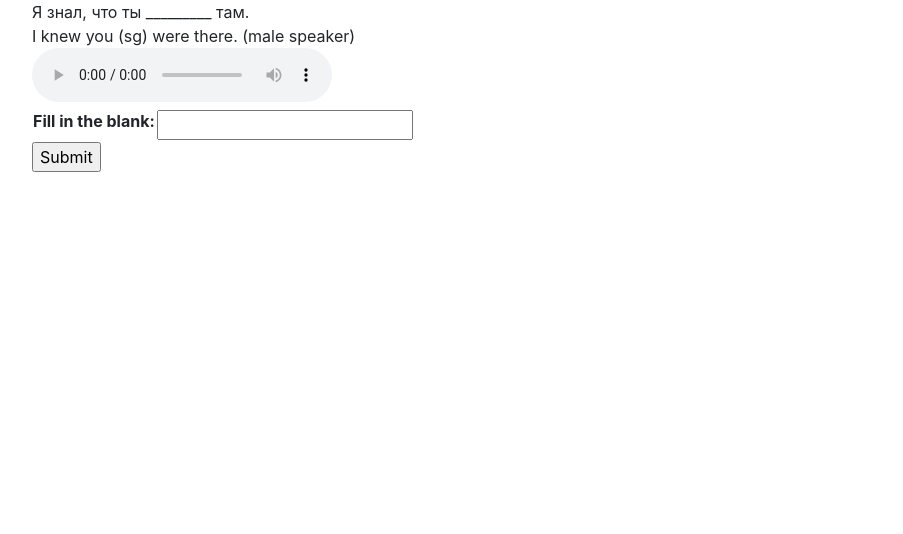
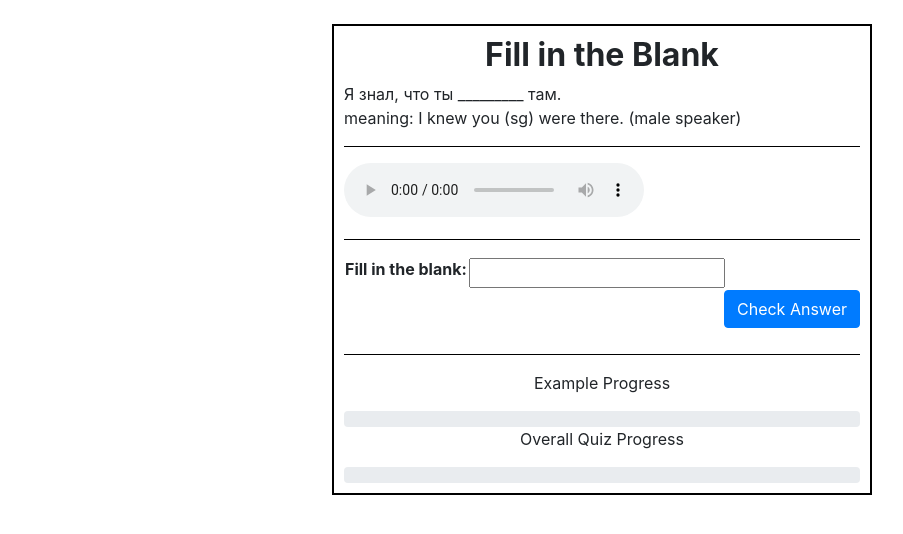
Before and after one commit to eliginsburging/RusKeyWebApp, a Django app: page /example/1/fitbquiz in a window 1280 px wide. Shown: the part 86-620 px from the top of the page, without its empty margins (38-941 px from the left). Run offline with Django 3.2, Linux system fonts and the light colour scheme; the visitor is signed in with stand-in values (Sample User, id 1); data comes from the database, SQL or seed files in the repository; some libraries are stand-ins or nearby versions.

Commit message:
quiz functionality working; styling changes; need to work out progress bars

```diff
--- a/ruskeyverbs/models.py
+++ b/ruskeyverbs/models.py
@@ -64,7 +64,7 @@ class Example(models.Model):
     example_audio = models.CharField(max_length=40)
 
     def __str__(self):
-        return self.translation_text
+        return self.verb.infinitive + ' ' + self.translation_text
 
 
 class PerformancePerExample(models.Model):
@@ -76,4 +76,8 @@ class PerformancePerExample(models.Model):
     due_date = models.DateField()
 
     def __str__(self):
-        return str(self.due_date)
+        return (str(self.due_date)
+                + ' '
+                + str(self.example.verb.infinitive)
+                + ' '
+                + self.example.translation_text)
--- /dev/null
+++ b/ruskeyverbs/static/ruskeyverbs/css/quiz_styles.css
@@ -0,0 +1,44 @@
+.quiz-box {
+  border: 2px solid black;
+  padding: 10px;
+  }
+h2 {
+  text-align: center; font-weight: bold
+}
+h3 {
+  text-align: center;
+
+}
+hr {
+  border-color:black
+}
+.eval_box {
+  border: 2px solid black; padding: 10px
+}
+
+.bold {
+  font-weight: bold;
+}
+
+.correct {
+  background-color: #00cc00;
+  text-align: center;
+}
+
+.correctanswer {
+  color: #00cc00;
+}
+
+.incorrect {
+  background-color: #ff2b3c;
+  text-align: center;
+}
+.center {
+  text-align: center;
+}
+
+
+.eval_header {
+  font-weight: bold;
+  border: 1px solid black;
+}
--- a/ruskeyverbs/templates/ruskeyverbs/base_generic.html
+++ b/ruskeyverbs/templates/ruskeyverbs/base_generic.html
@@ -57,11 +57,9 @@
           </nav>
         </div> <!-- /col-sm-12 -->
       </div> <!--/row -->
-      <div class="row">
-        <div class="col-sm-12">
-          {% block content %}{% endblock %}
-        </div><!--/col-sm-12-->
-      </div><!--/row-->
+
+
     </div><!--/container-fluid-->
+    {% block content %}{% endblock %}
   </body>
 </html>
--- a/ruskeyverbs/templates/ruskeyverbs/fill_in_the_blank.html
+++ b/ruskeyverbs/templates/ruskeyverbs/fill_in_the_blank.html
@@ -1,29 +1,24 @@
-{% extends "ruskeyverbs/base_generic.html" %}
-
-{% block content %}
+{% extends "ruskeyverbs/quiz_box.html" %}
+{% block quiz_content %}
 {% load static %}
-
-<div class="container">
-  <div class="row">
-    <div class="col-xs-12">
+<h2>Fill in the Blank</h2>
 {{ quiz_text }}
 <br>
-      {{ english_text }}
-    </div>
-  </div>
-  <div class="row">
-    <div class="col-xs-12">
-      <form class="" action="{% url 'fill-in-eval' pk=pk%}" method="post">
-        {% csrf_token %}
+meaning: {{ english_text }}
+<hr>
 {% with 'ruskeyverbs/verbAudio/'|add:file as file %}
 <audio controls autoplay>
   <source src="{% static file %}" type="audio/mpeg"></source>
 </audio>
 {% endwith %}
+<hr>
+<form class="" action="{% url 'fill-in-eval' pk=pk%}" method="post">
+  {% csrf_token %}
+
   <table>
     {{ form }}
   </table>
-        <input type="submit" name="" value="Submit">
+  <input class="btn btn-primary float-right" type="submit" name="" value="Check Answer">
   {% if messages %}
 <ul class="messages">
     {% for message in messages %}
@@ -32,10 +27,6 @@
 </ul>
 {% endif %}
 </form>
-
-    </div>
-
-  </div>
-
-</div>
+<br>
+<br>
 {% endblock %}
--- a/ruskeyverbs/templates/ruskeyverbs/index.html
+++ b/ruskeyverbs/templates/ruskeyverbs/index.html
@@ -3,7 +3,7 @@
 {% block content %}
 {% load static %}
 <div class="container">
-  <div class="row">
+  <div class="row justify-content-center">
     <div class="col-sm-6">
       <h1>Welcome to RusKey</h1>
       <img src="{% static 'ruskeylogo.jpg' %}" alt="Ruskey Logo">
--- a/ruskeyverbs/templates/ruskeyverbs/list_view_per_user.html
+++ b/ruskeyverbs/templates/ruskeyverbs/list_view_per_user.html
@@ -24,8 +24,8 @@
             </p>
             <p class='text-center'>
               due:
-              <span class="{% if verb|overdue:current_user %}font-weight-bold font-italic text-danger{% endif %}">
-                {{ verb|duedate:current_user }}
+              <span class="{% if verb|overdue:request.user %}font-weight-bold font-italic text-danger{% endif %}">
+                {{ verb|duedate:request.user }}
               </span>
             </p>
           </div>
--- /dev/null
+++ b/ruskeyverbs/templates/ruskeyverbs/quiz_box.html
@@ -0,0 +1,35 @@
+{% extends "ruskeyverbs/base_generic.html" %}
+
+{% block extra_head_content %}
+  {% load static %}
+  <link rel="stylesheet" href="{% static "ruskeyverbs/css/quiz_styles.css" %}"/>
+
+{% endblock %}
+
+{% block content %}
+
+  <div class="container">
+    <div class="row justify-content-center">
+      <div class="col-xs-12 col-md-6">
+        <br>
+        <div class="quiz-box">
+          {% block quiz_content %}
+          {% endblock %}
+          <hr>
+          <p class="center">Example Progress</p>
+          <div class="progress">
+            <div class="progress-bar" role="progressbar" aria-valuenow="0" aria-valuemin="0" aria-valuemax="100">
+            </div>
+          </div>
+          <p class="center">Overall Quiz Progress</p>
+          <div class="progress">
+            <div class="progress-bar" role="progressbar" aria-valuenow="0" aria-valuemin="0" aria-valuemax="100">
+
+            </div>
+          </div>
+        </div>
+      </div>
+    </div>
+
+  </div>
+{% endblock %}
--- a/ruskeyverbs/views.py
+++ b/ruskeyverbs/views.py
@@ -15,7 +15,7 @@ from random import shuffle
 from .models import Verb, Example, PerformancePerExample
 from .forms import FillInTheBlankForm, ArrangeWordsForm, ReproduceSentenceForm
 import datetime
-
+import decimal
 
 def strip_punct_lower(some_string, stressed=False):
     """
@@ -69,7 +69,7 @@ def VerbListPerUser(request):
     return render(
         request,
         'ruskeyverbs/list_view_per_user.html',
-        context={'verb_list': sorted_verb_list, 'current_user': current_user}
+        context={'verb_list': sorted_verb_list}
     )
 
 
@@ -275,12 +275,13 @@ def ReproduceSentenceEval(request, pk):
                 elif last_interval == 2:
                     last_interval = 6
                 else:
-                    easiness_factor += (0.1-(5-(average_score*5))*(0.08+(5-(average_score*5))*0.02))
+                    easiness_factor += decimal.Decimal(0.1-(5-(average_score*5))*(0.08+(5-(average_score*5))*0.02))
                     if easiness_factor < 1.3:
                         easiness_factor = 1.3
                     elif easiness_factor > 5:
                         easiness_factor = 5
                     last_interval *= easiness_factor
+                    last_interval = int(last_interval)
             if PerformanceObj:
                 PerformanceObj.easiness_factor = easiness_factor
                 PerformanceObj.last_interval = last_interval
```
Also changed, not shown: ruskeyverbs/static/ruskeyverbs/css/verb_detail_style.css (added, +7 -0 lines), ruskeyverbs/templates/ruskeyverbs/answer_evaluation.html (+15 -21 lines), ruskeyverbs/templates/ruskeyverbs/arrange_words.html (+6 -13 lines), ruskeyverbs/templates/ruskeyverbs/reproduce_sentence.html (+9 -14 lines), ruskeyverbs/templates/ruskeyverbs/verb_detail.html (+36 -14 lines). Lines whose indentation alone changed are shown as unchanged.
